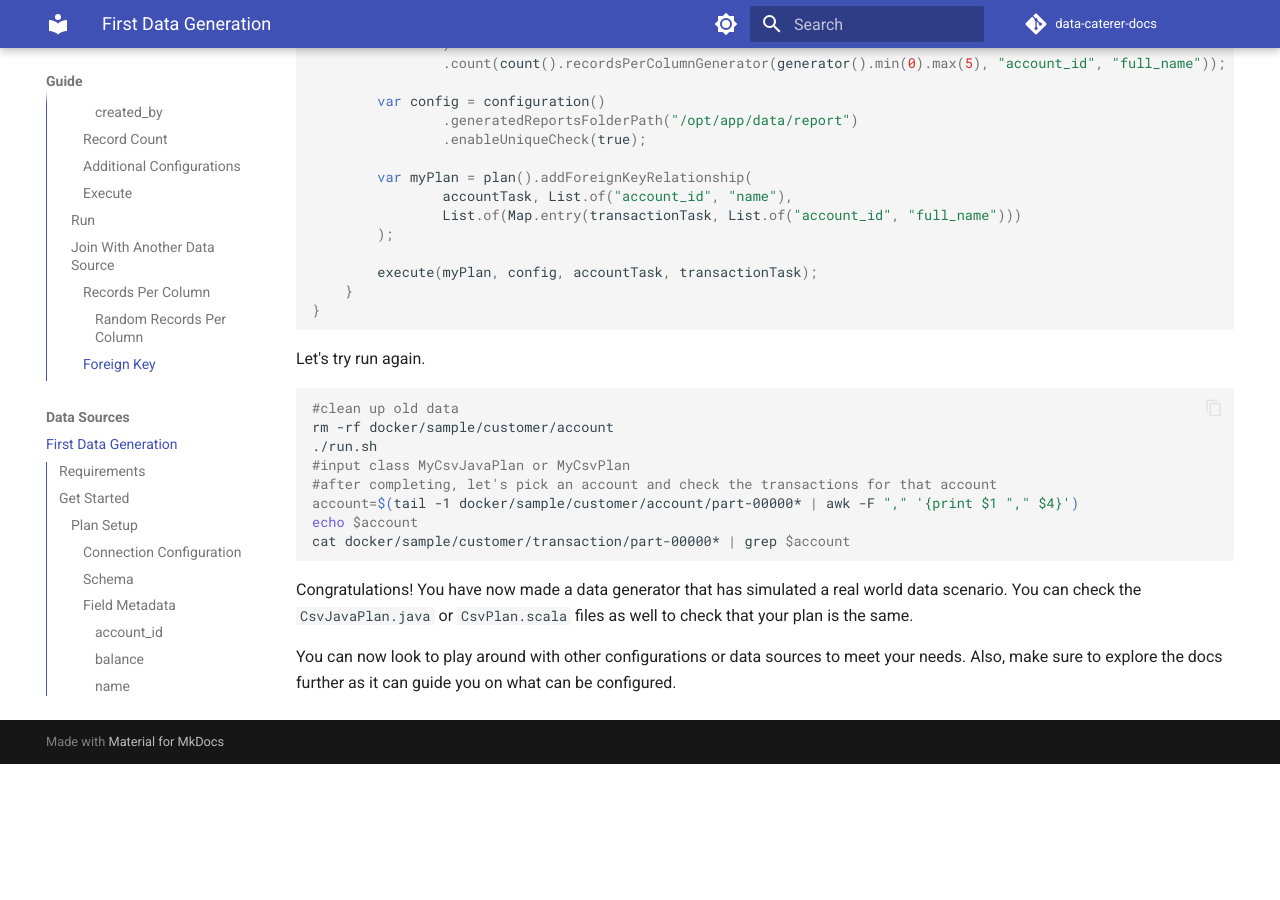
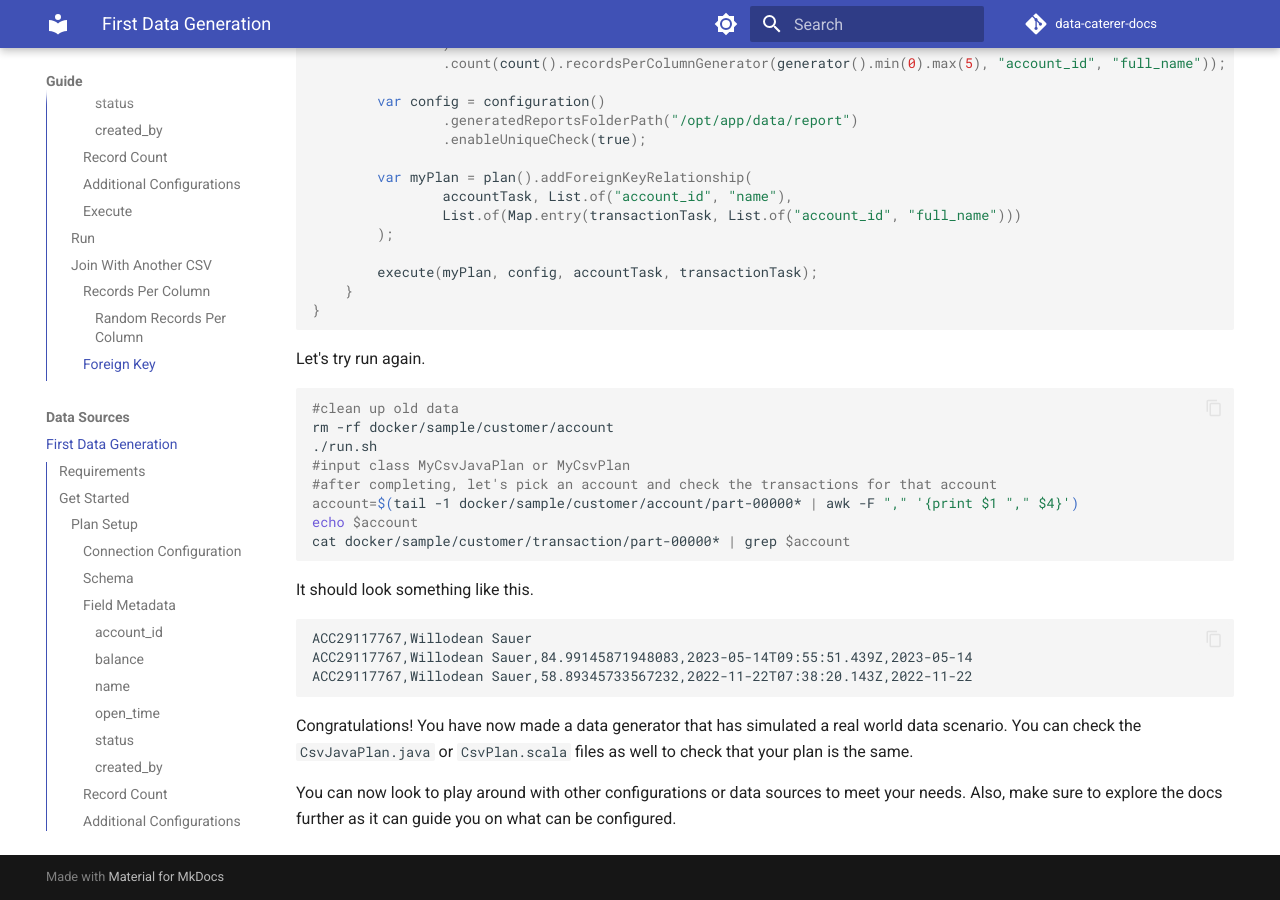
Before and after one commit to pflooky/data-caterer-docs, an MkDocs documentation site: the page built from docs/guide/scenario/first-data-generation.md, in a window 1280 px wide and 900 px high, scrolled down 7246 px. Built offline with MkDocs 1.6.1 and Material for MkDocs 9.7.7, drawn with Linux system fonts in a browser that asks for light colours; comment, search, counter and statistics services are not loaded; before the commit the page ends 8010 px from its top, so only the background shows below that; some of the changed text lies outside the part shown.

Commit message:
Add in sample output from foreign key join in first data gen guide

````diff
--- a/docs/guide/scenario/first-data-generation.md
+++ b/docs/guide/scenario/first-data-generation.md
@@ -383,7 +383,7 @@ was executed.
 
 ![Sample report](../../sample/report/report_screenshot.png)
 
-### Join With Another Data Source
+### Join With Another CSV
 
 Now that we have generated some accounts, let's also try to generate a set of transactions for those accounts in CSV
 format as well. The transactions could be in any other format, but to keep this simple, we will continue using CSV.
@@ -588,6 +588,14 @@ echo $account
 cat docker/sample/customer/transaction/part-00000* | grep $account
 ```
 
+It should look something like this.
+
+```shell
+ACC29117767,Willodean Sauer
+ACC29117767,Willodean Sauer,84.99145871948083,2023-05-14T09:55:51.439Z,2023-05-14
+ACC29117767,Willodean Sauer,58.89345733567232,2022-11-22T07:38:20.143Z,2022-11-22
+```
+
 Congratulations! You have now made a data generator that has simulated a real world data scenario. You can check the
 `CsvJavaPlan.java` or `CsvPlan.scala` files as well to check that your plan is the same.
 
````
Also changed, not shown: site/guide/scenario/first-data-generation/index.html, site/search/search_index.json, 1 other file.
